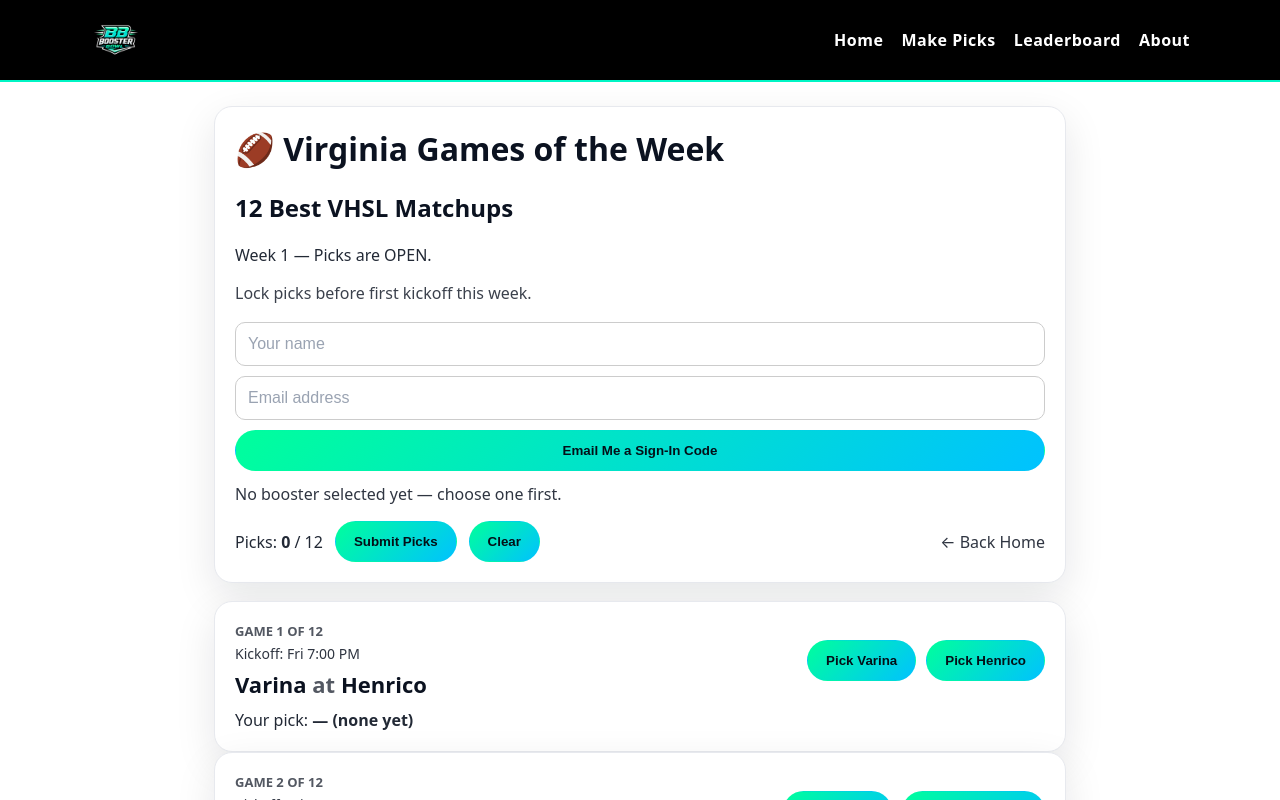
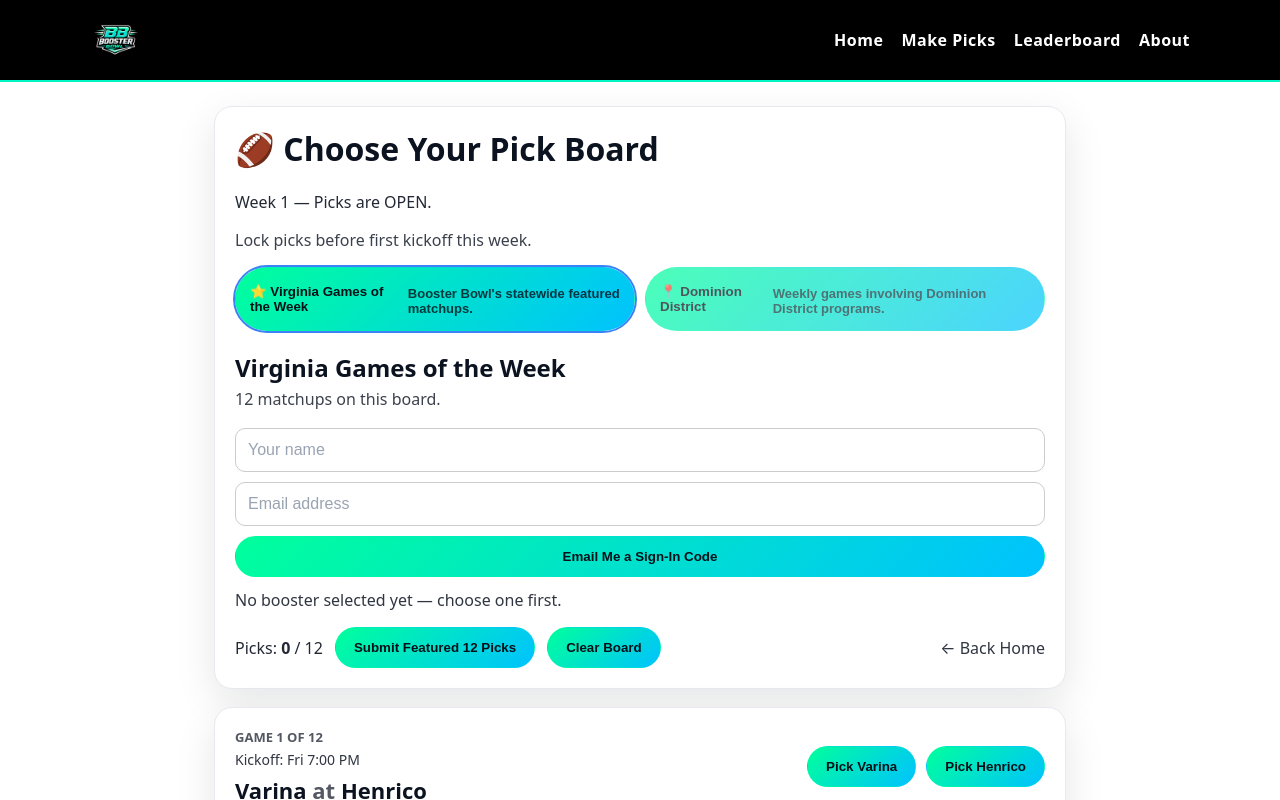
Before and after one commit to Rloney86/booster-bowl, a Next.js app: page /picks in a window 1280 px wide. Shown: the top 800 px of the page. Built offline with nearby package versions, Linux system fonts and the light colour scheme; no server answers.

Commit message:
Add pick board category selector

```diff
--- a/pages/picks.js
+++ b/pages/picks.js
@@ -1,14 +1,17 @@
 import { PICKS_OPEN, CURRENT_WEEK, PICKS_DEADLINE_TEXT } from "../lib/config";
 import { useEffect, useMemo, useState } from "react";
-import { WEEKLY_GAMES } from "../lib/weeklyGames";
+import { PICK_BOARDS } from "../lib/weeklyGames";
 import { supabase } from "../lib/supabase";
 
 const STORAGE_KEY = "bb_selected_booster";
 const PLAYER_KEY = "bb_player_profile";
 const PICKS_KEY = "bb_weekly_picks";
+const BOARD_KEY = "bb_pick_board";
 
 export default function Picks() {
-  const games = useMemo(() => WEEKLY_GAMES, []);
+  const [boardId, setBoardId] = useState("featured");
+  const board = useMemo(() => PICK_BOARDS.find((b) => b.id === boardId) || PICK_BOARDS[0], [boardId]);
+  const games = board.games;
   const [selectedBooster, setSelectedBooster] = useState(null);
   const [playerName, setPlayerName] = useState("");
   const [email, setEmail] = useState("");
@@ -24,63 +27,49 @@ export default function Picks() {
     try {
       const booster = localStorage.getItem(STORAGE_KEY);
       const profile = localStorage.getItem(PLAYER_KEY);
+      const savedBoard = localStorage.getItem(BOARD_KEY);
       const savedPicks = localStorage.getItem(PICKS_KEY);
       if (booster) setSelectedBooster(JSON.parse(booster));
-      if (profile) {
-        const parsed = JSON.parse(profile);
-        setPlayerName(parsed.playerName || "");
-        setEmail(parsed.email || "");
-      }
+      if (profile) { const parsed = JSON.parse(profile); setPlayerName(parsed.playerName || ""); setEmail(parsed.email || ""); }
+      if (savedBoard && PICK_BOARDS.some((b) => b.id === savedBoard)) setBoardId(savedBoard);
       if (savedPicks) setPicks(JSON.parse(savedPicks));
     } catch {}
 
-    supabase.auth.getUser().then(({ data }) => {
-      if (data?.user) {
-        setUser(data.user);
-        setEmail(data.user.email || "");
-        setAuthStep("signed-in");
-      }
-    });
-
-    const { data: listener } = supabase.auth.onAuthStateChange((_event, session) => {
-      setUser(session?.user || null);
-      if (session?.user) {
-        setEmail(session.user.email || "");
-        setAuthStep("signed-in");
-      }
-    });
+    supabase.auth.getUser().then(({ data }) => { if (data?.user) { setUser(data.user); setEmail(data.user.email || ""); setAuthStep("signed-in"); } });
+    const { data: listener } = supabase.auth.onAuthStateChange((_event, session) => { setUser(session?.user || null); if (session?.user) { setEmail(session.user.email || ""); setAuthStep("signed-in"); } });
     return () => listener.subscription.unsubscribe();
   }, []);
 
-  const pickedCount = Object.keys(picks).length;
+  const pickedCount = games.filter((g) => picks[g.id]).length;
+
+  function changeBoard(nextId) {
+    if (submitted || busy) return;
+    setBoardId(nextId); setToast("");
+    try { localStorage.setItem(BOARD_KEY, nextId); } catch {}
+  }
 
   function choose(gameId, side) {
     if (!PICKS_OPEN || submitted) return;
-    const next = { ...picks, [gameId]: side };
-    setPicks(next);
+    const next = { ...picks, [gameId]: side }; setPicks(next);
     try { localStorage.setItem(PICKS_KEY, JSON.stringify(next)); } catch {}
   }
 
   function clearAll() {
     if (submitted) return;
-    setPicks({});
-    setToast("");
-    try { localStorage.removeItem(PICKS_KEY); } catch {}
+    const boardIds = new Set(games.map((g) => g.id));
+    const next = Object.fromEntries(Object.entries(picks).filter(([id]) => !boardIds.has(id)));
+    setPicks(next); setToast("");
+    try { localStorage.setItem(PICKS_KEY, JSON.stringify(next)); } catch {}
   }
 
   async function sendCode() {
-    if (!playerName.trim() || !email.trim()) {
-      setToast("Enter your name and email first.");
-      return;
-    }
-    setBusy(true);
-    setToast("");
+    if (!playerName.trim() || !email.trim()) { setToast("Enter your name and email first."); return; }
+    setBusy(true); setToast("");
     const { error } = await supabase.auth.signInWithOtp({ email: email.trim(), options: { shouldCreateUser: true } });
     setBusy(false);
     if (error) { setToast("Could not send sign-in code: " + error.message); return; }
     try { localStorage.setItem(PLAYER_KEY, JSON.stringify({ playerName: playerName.trim(), email: email.trim() })); } catch {}
-    setAuthStep("otp");
-    setToast("📧 Check your email for your Booster Bowl sign-in code.");
+    setAuthStep("otp"); setToast("📧 Check your email for your Booster Bowl sign-in code.");
   }
 
   async function verifyCode() {
@@ -89,8 +78,7 @@ export default function Picks() {
     const { data, error } = await supabase.auth.verifyOtp({ email: email.trim(), token: otp.trim(), type: "email" });
     setBusy(false);
     if (error) { setToast("That code could not be verified: " + error.message); return; }
-    setUser(data.user); setAuthStep("signed-in");
-    setToast("✅ Signed in. You can now submit your picks.");
+    setUser(data.user); setAuthStep("signed-in"); setToast("✅ Signed in. You can now submit your picks.");
   }
 
   async function submit() {
@@ -101,97 +89,46 @@ export default function Picks() {
     if (pickedCount !== games.length) { setToast(`Pick ${games.length - pickedCount} more game(s) to submit.`); return; }
 
     setBusy(true); setToast("Saving your picks...");
-
-    const { data: player, error: playerError } = await supabase.from("players").upsert({
-      user_id: user.id,
-      display_name: playerName.trim(),
-      email: user.email,
-      booster_name: selectedBooster.name || "",
-      school_name: selectedBooster.school || "",
-    }, { onConflict: "user_id" }).select("id").single();
-
+    const { data: player, error: playerError } = await supabase.from("players").upsert({ user_id: user.id, display_name: playerName.trim(), email: user.email, booster_name: selectedBooster.name || "", school_name: selectedBooster.school || "" }, { onConflict: "user_id" }).select("id").single();
     if (playerError) { setBusy(false); setToast("Could not save your player profile: " + playerError.message); return; }
 
     const { data: dbGames, error: gamesError } = await supabase.from("games").select("id,away_team,home_team").eq("season", 2026).eq("week", CURRENT_WEEK);
     if (gamesError) { setBusy(false); setToast("Could not load this week's games: " + gamesError.message); return; }
-
     const existingGames = new Map((dbGames || []).map((g) => [`${g.away_team}|${g.home_team}`, g]));
     const missingGames = games.filter((g) => !existingGames.has(`${g.away}|${g.home}`));
-    if (missingGames.length) { setBusy(false); setToast("Weekly games need to be synced by the Booster Bowl admin before picks can be submitted."); return; }
+    if (missingGames.length) { setBusy(false); setToast(`${board.label} games are ready to view, but this board still needs to be synced by the Booster Bowl admin before picks can be submitted.`); return; }
 
-    const desiredRows = games.map((g) => {
-      const dbGame = existingGames.get(`${g.away}|${g.home}`);
-      return { player_id: player.id, game_id: dbGame.id, selected_team: picks[g.id] === "home" ? g.home : g.away };
-    });
-
-    // Read this player's existing picks first. Insert only missing games and
-    // update only changed games. This keeps the unique constraint intact and
-    // avoids sending existing rows through the INSERT RLS path again.
+    const desiredRows = games.map((g) => { const dbGame = existingGames.get(`${g.away}|${g.home}`); return { player_id: player.id, game_id: dbGame.id, selected_team: picks[g.id] === "home" ? g.home : g.away }; });
     const gameIds = desiredRows.map((row) => row.game_id);
-    const { data: existingPicks, error: existingPicksError } = await supabase
-      .from("picks")
-      .select("id,game_id,selected_team")
-      .eq("player_id", player.id)
-      .in("game_id", gameIds);
-
+    const { data: existingPicks, error: existingPicksError } = await supabase.from("picks").select("id,game_id,selected_team").eq("player_id", player.id).in("game_id", gameIds);
     if (existingPicksError) { setBusy(false); setToast("Could not check your saved picks: " + existingPicksError.message); return; }
-
     const savedByGame = new Map((existingPicks || []).map((row) => [row.game_id, row]));
     const toInsert = desiredRows.filter((row) => !savedByGame.has(row.game_id));
-    const toUpdate = desiredRows.filter((row) => {
-      const saved = savedByGame.get(row.game_id);
-      return saved && saved.selected_team !== row.selected_team;
-    });
-
-    if (toInsert.length) {
-      const { error } = await supabase.from("picks").insert(toInsert);
-      if (error) { setBusy(false); setToast("Could not save your new picks: " + error.message); return; }
+    const toUpdate = desiredRows.filter((row) => { const saved = savedByGame.get(row.game_id); return saved && saved.selected_team !== row.selected_team; });
+    if (toInsert.length) { const { error } = await supabase.from("picks").insert(toInsert); if (error) { setBusy(false); setToast("Could not save your new picks: " + error.message); return; } }
+    for (const row of toUpdate) { const saved = savedByGame.get(row.game_id); const { error } = await supabase.from("picks").update({ selected_team: row.selected_team }).eq("id", saved.id).eq("player_id", player.id); if (error) { setBusy(false); setToast("Some picks were already saved, but a changed pick could not be updated: " + error.message); return; } }
+    setBusy(false); setSubmitted(true); setToast(toInsert.length || toUpdate.length ? `🏈 ${board.shortLabel} picks saved! You're officially in the Booster Bowl.` : `🏈 Your ${board.shortLabel} picks were already saved.`);
   }
 
-    for (const row of toUpdate) {
-      const saved = savedByGame.get(row.game_id);
-      const { error } = await supabase.from("picks").update({ selected_team: row.selected_team }).eq("id", saved.id).eq("player_id", player.id);
-      if (error) { setBusy(false); setToast("Some picks were already saved, but a changed pick could not be updated: " + error.message); return; }
-    }
-
-    setBusy(false); setSubmitted(true);
-    setToast(toInsert.length || toUpdate.length ? "🏈 Picks saved! You're officially in the Booster Bowl." : "🏈 Your picks were already saved. You're officially in the Booster Bowl.");
-  }
-
-  return (
-    <div style={{ padding: 24, maxWidth: 900, margin: "0 auto" }}>
+  return <div style={{ padding: 24, maxWidth: 900, margin: "0 auto" }}>
     <div className="card">
-        <h1 style={{ marginTop: 0 }}>🏈 Virginia Games of the Week</h1>
-        <h2 style={{ marginTop: 6 }}>12 Best VHSL Matchups</h2>
+      <h1 style={{ marginTop: 0 }}>🏈 Choose Your Pick Board</h1>
       <p style={{ marginTop: 6, opacity: 0.9 }}>Week {CURRENT_WEEK} — {PICKS_OPEN ? "Picks are OPEN" : "Picks are LOCKED"}.</p>
       <p style={{ marginTop: 6, opacity: 0.8 }}>{PICKS_DEADLINE_TEXT}</p>
-        <div style={{ display: "grid", gap: 10, marginTop: 18 }}>
-          <input value={playerName} onChange={(e) => setPlayerName(e.target.value)} placeholder="Your name" disabled={submitted} style={{ padding: 12, borderRadius: 10, border: "1px solid #ccc", fontSize: 16 }} />
-          <input type="email" value={email} onChange={(e) => setEmail(e.target.value)} placeholder="Email address" disabled={authStep !== "email" || submitted} style={{ padding: 12, borderRadius: 10, border: "1px solid #ccc", fontSize: 16 }} />
-          {!user && authStep === "email" ? <button className="button" onClick={sendCode} disabled={busy}>{busy ? "Sending..." : "Email Me a Sign-In Code"}</button> : null}
-          {!user && authStep === "otp" ? <div style={{ display: "flex", gap: 10, flexWrap: "wrap" }}><input inputMode="numeric" value={otp} onChange={(e) => setOtp(e.target.value)} placeholder="8-digit email code" style={{ flex: 1, minWidth: 190, padding: 12, borderRadius: 10, border: "1px solid #ccc", fontSize: 16 }} /><button className="button" onClick={verifyCode} disabled={busy}>{busy ? "Checking..." : "Verify Code"}</button></div> : null}
-          {user ? <div style={{ fontWeight: 700 }}>✅ Signed in as {user.email}</div> : null}
+      <div style={{ display: "grid", gridTemplateColumns: "repeat(auto-fit, minmax(210px, 1fr))", gap: 10, marginTop: 16 }}>
+        {PICK_BOARDS.map((b) => <button key={b.id} className="button" onClick={() => changeBoard(b.id)} disabled={submitted || busy} style={{ textAlign: "left", padding: 14, opacity: boardId === b.id ? 1 : 0.7, outline: boardId === b.id ? "2px solid #3b82f6" : "none" }}><div style={{ fontWeight: 800 }}>{b.type === "district" ? "📍" : "⭐"} {b.label}</div><div style={{ marginTop: 4, fontSize: 13, opacity: 0.8 }}>{b.description}</div></button>)}
       </div>
+      <h2 style={{ marginTop: 20, marginBottom: 4 }}>{board.label}</h2>
+      <p style={{ marginTop: 0, opacity: 0.8 }}>{games.length} matchup{games.length === 1 ? "" : "s"} on this board.</p>
+      <div style={{ display: "grid", gap: 10, marginTop: 18 }}><input value={playerName} onChange={(e) => setPlayerName(e.target.value)} placeholder="Your name" disabled={submitted} style={{ padding: 12, borderRadius: 10, border: "1px solid #ccc", fontSize: 16 }} /><input type="email" value={email} onChange={(e) => setEmail(e.target.value)} placeholder="Email address" disabled={authStep !== "email" || submitted} style={{ padding: 12, borderRadius: 10, border: "1px solid #ccc", fontSize: 16 }} />{!user && authStep === "email" ? <button className="button" onClick={sendCode} disabled={busy}>{busy ? "Sending..." : "Email Me a Sign-In Code"}</button> : null}{!user && authStep === "otp" ? <div style={{ display: "flex", gap: 10, flexWrap: "wrap" }}><input inputMode="numeric" value={otp} onChange={(e) => setOtp(e.target.value)} placeholder="8-digit email code" style={{ flex: 1, minWidth: 190, padding: 12, borderRadius: 10, border: "1px solid #ccc", fontSize: 16 }} /><button className="button" onClick={verifyCode} disabled={busy}>{busy ? "Checking..." : "Verify Code"}</button></div> : null}{user ? <div style={{ fontWeight: 700 }}>✅ Signed in as {user.email}</div> : null}</div>
       {selectedBooster ? <p style={{ marginTop: 12, opacity: 0.9 }}>Supporting: <b>{selectedBooster.name}</b> ({selectedBooster.school}) — <a href="/boosters" style={{ textDecoration: "none" }}>change</a></p> : <p style={{ marginTop: 12, opacity: 0.85 }}>No booster selected yet — <a href="/boosters" style={{ textDecoration: "none" }}>choose one first</a>.</p>}
-        <div style={{ display: "flex", gap: 12, flexWrap: "wrap", alignItems: "center", marginTop: 14 }}>
-          <div style={{ opacity: 0.9 }}>Picks: <b>{pickedCount}</b> / {games.length}</div>
-          <button className="button" onClick={submit} disabled={!PICKS_OPEN || submitted || busy}>{!PICKS_OPEN ? "Picks Locked" : submitted ? "Submitted ✅" : busy ? "Saving..." : "Submit Picks"}</button>
-          <button className="button" onClick={clearAll} disabled={submitted || busy} style={{ opacity: submitted ? 0.6 : 1 }}>Clear</button>
-          <a href="/" style={{ marginLeft: "auto", textDecoration: "none", opacity: 0.85 }}>← Back Home</a>
-        </div>
+      <div style={{ display: "flex", gap: 12, flexWrap: "wrap", alignItems: "center", marginTop: 14 }}><div style={{ opacity: 0.9 }}>Picks: <b>{pickedCount}</b> / {games.length}</div><button className="button" onClick={submit} disabled={!PICKS_OPEN || submitted || busy}>{!PICKS_OPEN ? "Picks Locked" : submitted ? "Submitted ✅" : busy ? "Saving..." : `Submit ${board.shortLabel} Picks`}</button><button className="button" onClick={clearAll} disabled={submitted || busy} style={{ opacity: submitted ? 0.6 : 1 }}>Clear Board</button><a href="/" style={{ marginLeft: "auto", textDecoration: "none", opacity: 0.85 }}>← Back Home</a></div>
       {toast ? <div style={{ marginTop: 12, padding: 12, borderRadius: 12, border: "1px solid #2a3b57" }}>{toast}</div> : null}
     </div>
     <div style={{ height: 18 }} />
-      {games.map((g, index) => {
-        const picked = picks[g.id];
-        return <div key={g.id} className="card"><div style={{ display: "flex", gap: 12, flexWrap: "wrap", alignItems: "center", justifyContent: "space-between" }}><div><div style={{ fontSize: 13, fontWeight: 700, opacity: 0.7, marginBottom: 4 }}>GAME {index + 1} OF {games.length}</div><div style={{ fontSize: 14, opacity: 0.85 }}>Kickoff: {g.kickoff}</div><div style={{ fontSize: 22, fontWeight: 700, marginTop: 6 }}>{g.away} <span style={{ opacity: 0.7 }}>at</span> {g.home}</div></div><div style={{ display: "flex", gap: 10, flexWrap: "wrap" }}><PickButton label={`Pick ${g.away}`} active={picked === "away"} onClick={() => choose(g.id, "away")} disabled={submitted} /><PickButton label={`Pick ${g.home}`} active={picked === "home"} onClick={() => choose(g.id, "home")} disabled={submitted} /></div></div><div style={{ marginTop: 10, opacity: 0.9 }}>Your pick: <b>{picked ? (picked === "home" ? g.home : g.away) : "— (none yet)"}</b></div></div>;
-      })}
-      <div style={{ height: 18 }} />
-      <div className="card"><h2 style={{ marginTop: 0 }}>Booster Bowl</h2><p style={{ marginBottom: 0, lineHeight: 1.6 }}>Make your picks. Support your booster club. Compete for season-long bragging rights.</p></div>
-    </div>
-  );
+    {games.map((g, index) => { const picked = picks[g.id]; return <div key={g.id} className="card"><div style={{ display: "flex", gap: 12, flexWrap: "wrap", alignItems: "center", justifyContent: "space-between" }}><div><div style={{ fontSize: 13, fontWeight: 700, opacity: 0.7, marginBottom: 4 }}>{board.type === "district" ? `${g.district?.toUpperCase()} DISTRICT` : `GAME ${index + 1} OF ${games.length}`}</div><div style={{ fontSize: 14, opacity: 0.85 }}>Kickoff: {g.kickoff}</div><div style={{ fontSize: 22, fontWeight: 700, marginTop: 6 }}>{g.away} <span style={{ opacity: 0.7 }}>at</span> {g.home}</div>{g.classLabel || g.region ? <div style={{ fontSize: 13, opacity: 0.7, marginTop: 5 }}>{[g.classLabel, g.region].filter(Boolean).join(" • ")}</div> : null}</div><div style={{ display: "flex", gap: 10, flexWrap: "wrap" }}><PickButton label={`Pick ${g.away}`} active={picked === "away"} onClick={() => choose(g.id, "away")} disabled={submitted} /><PickButton label={`Pick ${g.home}`} active={picked === "home"} onClick={() => choose(g.id, "home")} disabled={submitted} /></div></div><div style={{ marginTop: 10, opacity: 0.9 }}>Your pick: <b>{picked ? (picked === "home" ? g.home : g.away) : "— (none yet)"}</b></div></div>; })}
+    <div style={{ height: 18 }} /><div className="card"><h2 style={{ marginTop: 0 }}>Booster Bowl Pick Boards</h2><p style={{ marginBottom: 0, lineHeight: 1.6 }}>Start statewide or follow the district you care about. Region, classification, and school-specific boards are next.</p></div>
+  </div>;
 }
 
-function PickButton({ label, active, onClick, disabled }) {
-  return <button className="button" onClick={onClick} disabled={disabled} style={{ transform: active ? "translateY(-1px)" : "none", outline: active ? "2px solid #3b82f6" : "none", opacity: disabled ? 0.6 : 1 }}>{active ? "✅ " : ""}{label}</button>;
-}
+function PickButton({ label, active, onClick, disabled }) { return <button className="button" onClick={onClick} disabled={disabled} style={{ transform: active ? "translateY(-1px)" : "none", outline: active ? "2px solid #3b82f6" : "none", opacity: disabled ? 0.6 : 1 }}>{active ? "✅ " : ""}{label}</button>; }
```
Lines whose indentation alone changed are shown as unchanged.
